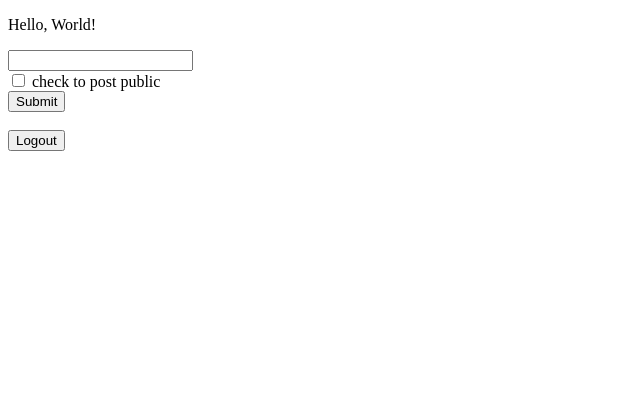
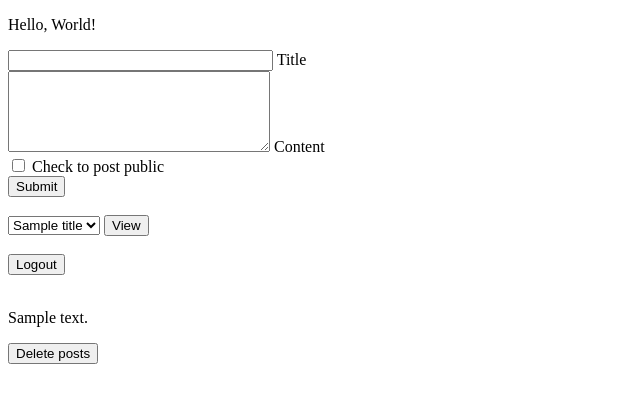
Before and after one commit to ronitarv/cyber_security_base_project1, a Django app: template app/templates/app/home.html in a window 1280 px wide. Shown: the top 403 px of the page, without its empty margins (0-640 px from the left). Run offline with Django 4.2, Linux system fonts and the light colour scheme; the template is opened without the code that fills it: most values are stand-ins (such as "Sample title", 1, 10 or a date in 2020).

Commit message:
added: post select / view, debugging purpose clear table data button. SQL injection and XSS made possible. Broken access control added trough get arguments

```diff
--- a/app/models.py
+++ b/app/models.py
@@ -3,5 +3,6 @@ from django.contrib.auth.models import User
 
 class Post(models.Model):
     publisher = models.ForeignKey(User, on_delete=models.CASCADE)
+    title = models.TextField()
     content = models.TextField()
     is_public = models.BooleanField()
--- a/app/templates/app/home.html
+++ b/app/templates/app/home.html
@@ -2,19 +2,33 @@
 <html>
     <body>
         <p>Hello, World!</p>
-        <form action="post/" method="GET">
+        <form action="post/" method="POST">
             {% csrf_token %}
-            <input type="text", name="message">
-            <br>
-            <input type="checkbox", name="is_public">
-            <p style="display:inline">check to post public</p>
-            <br>
-            <input type="submit", value="Submit"/>
-        </form>
-        <br>
+            <input type="text" name="title" size="30"><p style="display: inline;"> Title</p><br>
+            <textarea name="content" rows="5" cols="30"></textarea><p style="display: inline;"> Content</p><br>
+            <input type="checkbox" name="is_public">
+            <p style="display:inline;">Check to post public</p><br>
+            <input type="submit" value="Submit"/>
+        </form><br>
+        <form action="open/" method="GET">
+            {% csrf_token %}
+            <select name="selected_post">
+            {% for title in titles %}
+                <option value="{{title}}">{{title | safe}}</option>
+            {% endfor %}
+            </select>
+            <input type="submit" value="View"/>
+        </form><br>
         <form action="logout/" method="POST">
             {% csrf_token %}
             <input type="submit" value="Logout"/>
+        </form><br>
+        {% if post_content %}
+            <p>{{post_content | safe}}</p>
+        {% endif %}
+        <form action="delete/" method="POST">
+            {% csrf_token %}
+            <input type="submit" value="Delete posts">
         </form>
     </body>
 </html>
--- a/app/urls.py
+++ b/app/urls.py
@@ -4,5 +4,7 @@ from . import views
 
 urlpatterns = [
     path("", views.home, name="home"),
-    path("post/", views.post, name="post")
+    path("post/", views.post, name="post"),
+    path("open/", views.open, name="open"),
+    path("delete/", views.delete, name="delete") # DEBUGGING!!!!
 ]
```
Also changed, not shown: app/views.py (+30 -6 lines), app/migrations/0004_delete_post.py (added), app/migrations/0005_initial.py (added), db.sqlite3.
